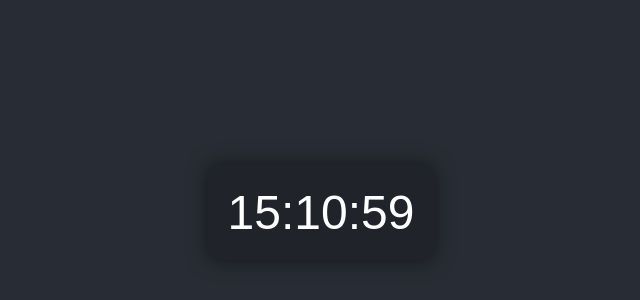
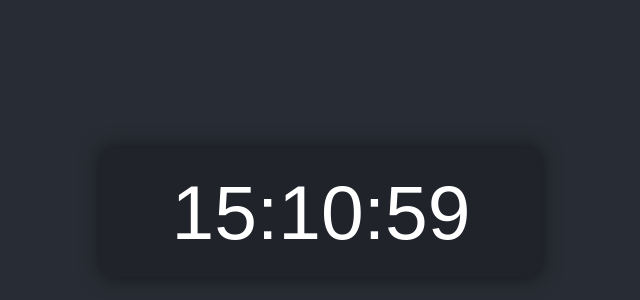
Before and after one commit to chenbinchn/chenbin, a plain HTML site: page index.html in a window 1280 px wide. Shown: the part 188-488 px from the top of the page, without its empty margins (319-959 px from the left). Drawn offline with Linux system fonts and the light colour scheme.

Commit message:
Update styles.css

```diff
--- a/styles.css
+++ b/styles.css
@@ -16,8 +16,10 @@ body {
     padding: 20px;
     text-align: center;
     box-shadow: 0 0 20px rgba(0, 0, 0, 0.5);
+    width: 80%; /* 设置宽度，使其适应小屏幕 */
+    max-width: 400px; /* 设置最大宽度，防止在大屏幕上过宽 */
 }
 
 #time {
-    font-size: 48px;
+    font-size: 6vw; /* 使用相对单位，使字体大小随屏幕大小调整 */
 }
```
